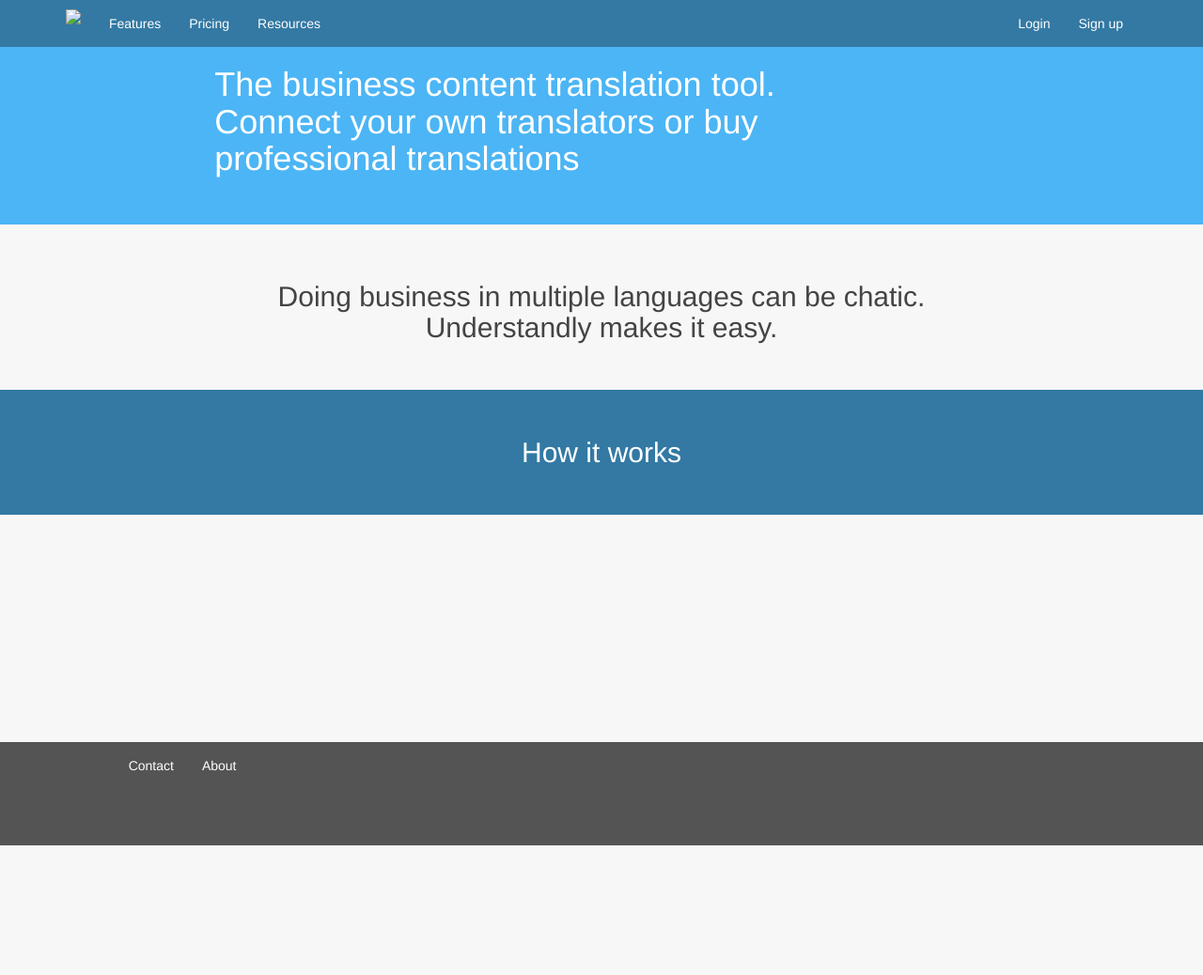
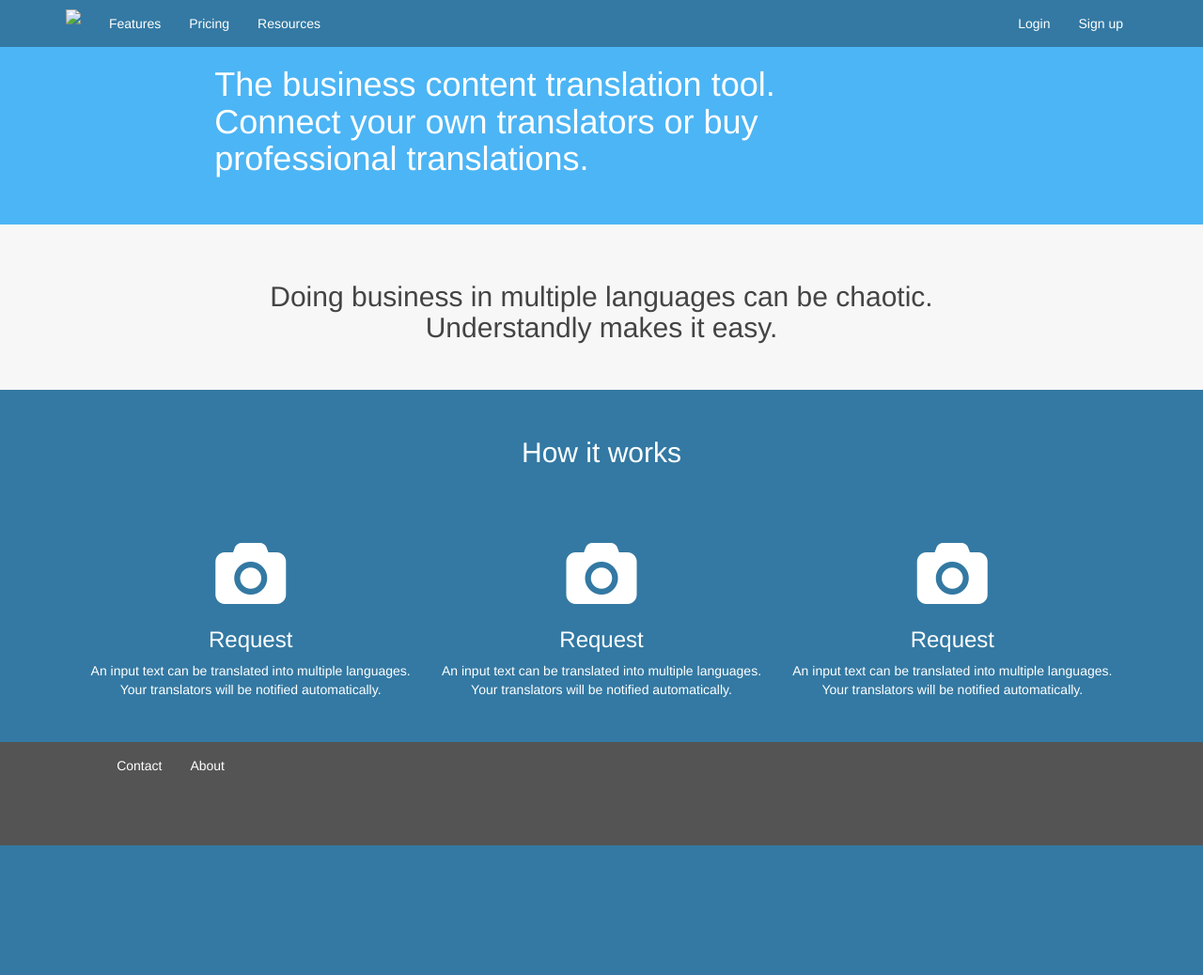
Before and after one commit to yhoiseth/www.understandly.com, a Jekyll site: the page built from index.html, in a window 1280 px wide. Shown: the whole page at 94% size. Built offline with Jekyll 4.4.1, drawn with Linux system fonts in a browser that asks for light colours; nearby versions of some CDN libraries; before the commit the page ends 900 px from its top, so only the background shows below that.

Commit message:
how it works css

```diff
--- a/_includes/footer.html
+++ b/_includes/footer.html
@@ -1,5 +1,5 @@
 <footer class="footer navbar-fixed-bottom">
-      <div class="footer-container container-fluid">
+      <div class="footer-container">
         <div class="row">
           <div class="col-sm-offset-1 col-sm-6">
             <ul class="nav navbar-nav">
--- a/_includes/head.html
+++ b/_includes/head.html
@@ -9,6 +9,7 @@
   <link rel="stylesheet" href="https://maxcdn.bootstrapcdn.com/bootstrap/3.3.6/css/bootstrap.min.css" integrity="sha384-1q8mTJOASx8j1Au+a5WDVnPi2lkFfwwEAa8hDDdjZlpLegxhjVME1fgjWPGmkzs7" crossorigin="anonymous">
   <script   src="https://code.jquery.com/jquery-1.12.3.min.js"   integrity="sha256-aaODHAgvwQW1bFOGXMeX+pC4PZIPsvn2h1sArYOhgXQ="   crossorigin="anonymous"></script>
   <script src="https://maxcdn.bootstrapcdn.com/bootstrap/3.3.6/js/bootstrap.min.js" integrity="sha384-0mSbJDEHialfmuBBQP6A4Qrprq5OVfW37PRR3j5ELqxss1yVqOtnepnHVP9aJ7xS" crossorigin="anonymous"></script>
+  <link rel="stylesheet" href="https://maxcdn.bootstrapcdn.com/font-awesome/4.6.2/css/font-awesome.min.css">
   <link rel="stylesheet" href="{{ "/css/main.css" | prepend: site.baseurl }}">
   <link rel="canonical" href="{{ page.url | replace:'index.html','' | prepend: site.baseurl | prepend: site.url }}">
   <link rel="alternate" type="application/rss+xml" title="{{ site.title }}" href="{{ "/feed.xml" | prepend: site.baseurl | prepend: site.url }}">
--- a/_layouts/default.html
+++ b/_layouts/default.html
@@ -10,21 +10,51 @@
     <div class="container-fluid">
       <div class="row page-container">
         <div class="col-sm-6 col-sm-offset-2">
-          <h1 class="text-white">The business content translation tool. Connect your own translators or buy professional translations</h1>
+          <h1 class="text-white">The business content translation tool. Connect your own translators or buy professional translations.</h1>
         </div>
       </div>
       <div class="row">
         <div class="col-sm-12 padding-top-40px padding-bottom-40px">
-          <h2 align="center">Doing business in multiple languages can be chatic.<br>
+          <h2 align="center">Doing business in multiple languages can be chaotic.<br>
           Understandly makes it easy.
           </h2>
         </div>
       </div>
-      <div align="center" class="row container-how-it-works">
-        <div class="col-sm-12">
-          <h2 class="text-white">How it works</h2>
+        <div class="row container-how-it-works text-white">
+           <div class="container">
+              <div class="col-sm-12">
+                <h2 align="center" class="text-white">How it works</h2>
+              </div>
+              <div class="col-sm-12 padding-top-40px">
+                <div class="row">
+                  <div class="service-box text-center">
+                    <div class="col-sm-4">
+                      <i class="fa fa-camera fa-5x"></i>
+                      <h3>Request</h3>
+                      <p>An input text can be translated into multiple languages. Your translators will be notified automatically.</p>
+                    </div>
+                  </div>
+                  <div class="service-box text-center">
+                    <div class="col-sm-4">
+                      <i class="fa fa-camera fa-5x"></i>
+                      <h3>Request</h3>
+                      <p>An input text can be translated into multiple languages. Your translators will be notified automatically.</p>
+                    </div>
+                  </div>
+                  <div class="service-box text-center">
+                    <div class="col-sm-4">
+                      <i class="fa fa-camera fa-5x"></i>
+                      <h3>Request</h3>
+                      <p>An input text can be translated into multiple languages. Your translators will be notified automatically.</p>
+                    </div>
+                  </div>
+                </div>
+              </div>
+            <div align="center" class="col-sm-12">
+                <button type="button" class="btn btn-lg margin-top-40px btn-success">Sign up free</button>
+            </div>
+            </div>
         </div>
-      </div>
     </div>
 
     {% include footer.html %}
--- a/css/main.scss
+++ b/css/main.scss
@@ -57,6 +57,17 @@
     border-radius:0px;
 }
 
+.btn-light-blue{
+    background-color: #4CB5F5;
+    color: white;
+}
+
+.service-box {
+    margin-top: 30px;
+    margin-right: 10px;
+    margin-left: 10px;
+}
+
 .page-container{
     background-color: #4CB5F5;
     padding-bottom: 40px;
@@ -64,13 +75,14 @@
 
 .container-how-it-works{
     background-color: #3379A3;
-    padding-bottom: 40px;
+    padding-bottom: 200px;
     padding-top: 30px;
+    height: 100%;
 }
 
 .footer-container{
     background-color: #545454;
-    height:110px;
+    height: 110px;
 }
 
 .navbar .divider-vertical {
@@ -139,6 +151,10 @@
 
 .btn-role{
     width:80px;
+}
+
+.margin-top-40px{
+    margin-top: 40px;
 }
 
 .padding-top-10px{
```
